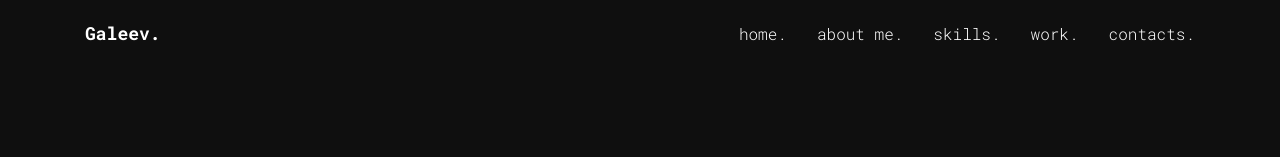
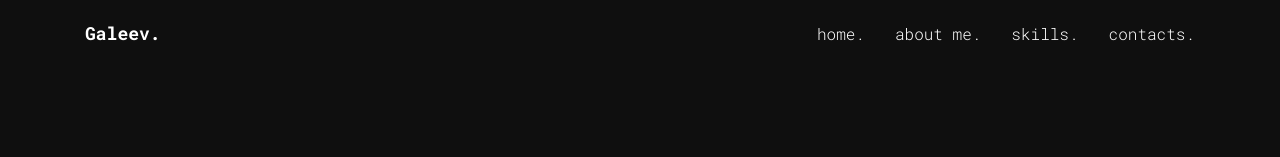
Before and after one commit to albert-galeev/galeev2.0, a plain HTML site: page skills.html in a window 1280 px wide. Shown: the top 157 px of the page. Drawn offline with nearby package versions, Linux system fonts and the light colour scheme.

Commit message:
Update skills.html

```diff
--- a/skills.html
+++ b/skills.html
@@ -30,7 +30,6 @@
 						<li><a href="index.html">home.</a></li>
 						<li><a href="about.html">about me.</a></li>
 						<li><a href="skills.html">skills.</a></li>
-						<li><a href="portfolio.html">work.</a></li>
 						<li><a href="contact.html">contacts.</a></li>
 					</ul>
 				</div>
```
